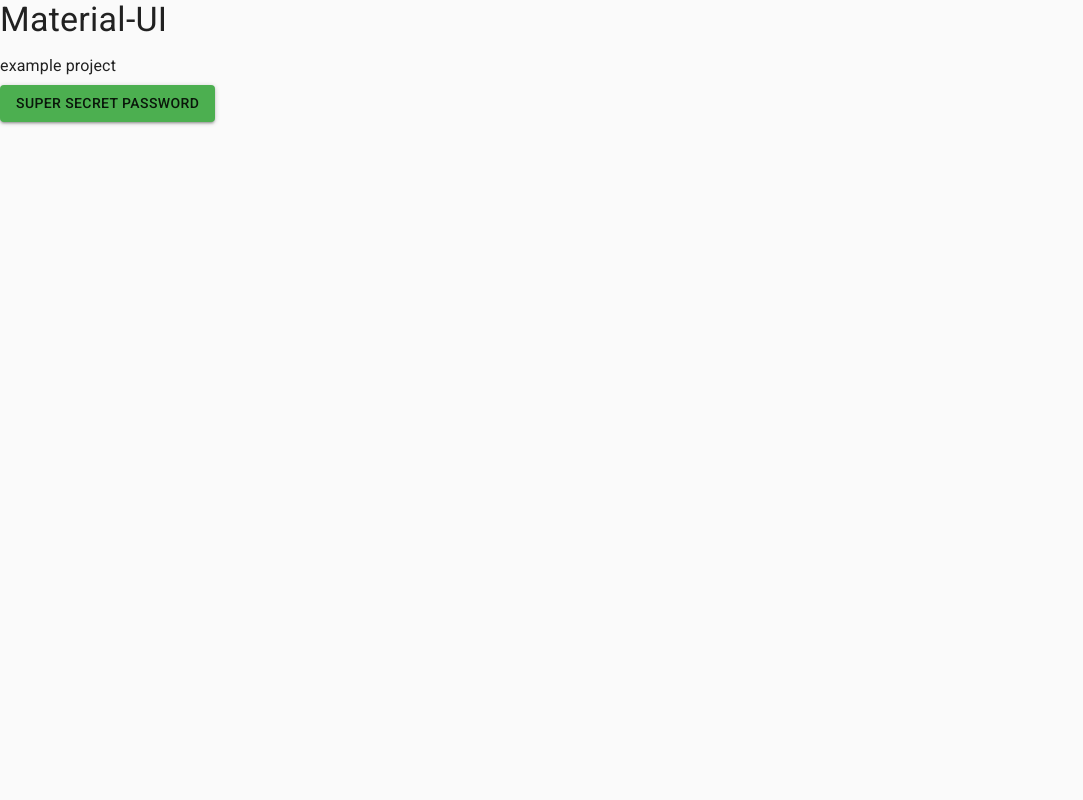
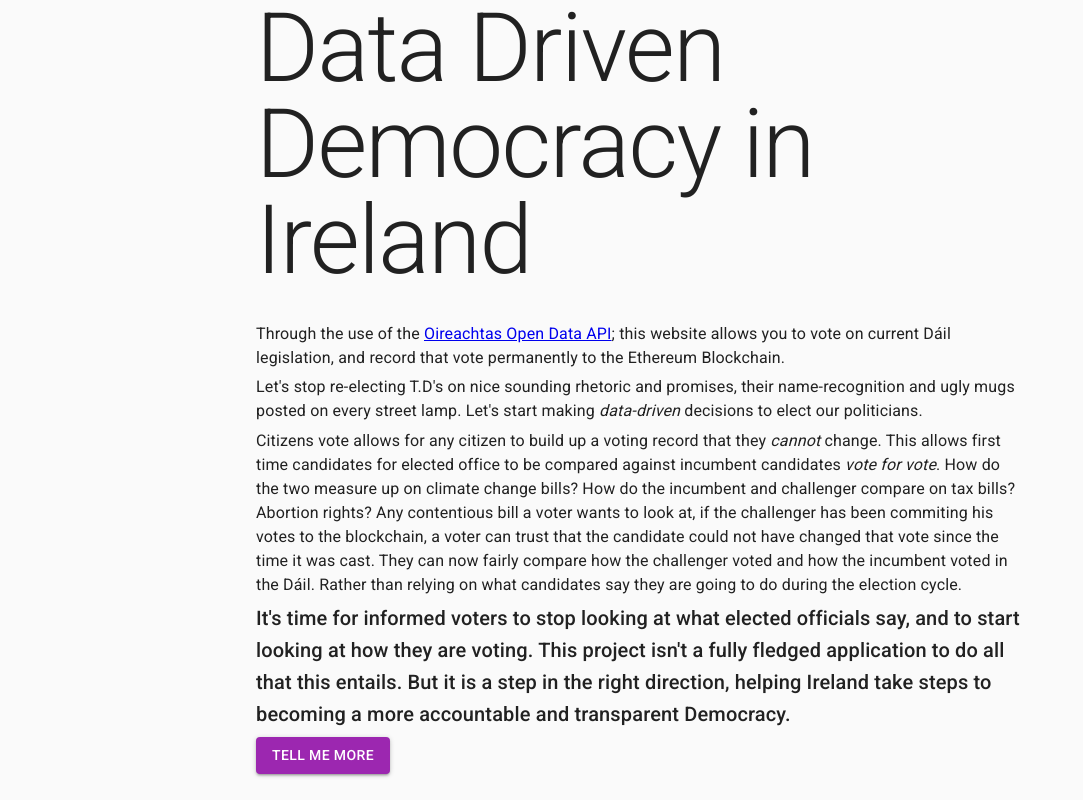
Before and after one commit to OisinKyne/citizens-vote, a React (Create React App) app: page / in a window 1280 px wide. Shown: the whole page, without its empty margins (0-1083 px from the left). Built offline with nearby package versions, Linux system fonts and the light colour scheme.

Commit message:
some initial overview words sorted

```diff
--- a/public/index.html
+++ b/public/index.html
@@ -3,15 +3,24 @@
   <head>
     <meta charset="utf-8" />
     <link rel="shortcut icon" href="%PUBLIC_URL%/favicon.ico" />
-    <meta name="viewport" content="minimum-scale=1, initial-scale=1, width=device-width, shrink-to-fit=no">
+    <meta
+      name="viewport"
+      content="minimum-scale=1, initial-scale=1, width=device-width, shrink-to-fit=no"
+    />
     <meta name="theme-color" content="#000000" />
     <!--
       manifest.json provides metadata used when your web app is installed on a
       user's mobile device or desktop. See https://developers.google.com/web/fundamentals/web-app-manifest/
     -->
     <link rel="manifest" href="%PUBLIC_URL%/manifest.json" />
-    <link rel="stylesheet" href="https://fonts.googleapis.com/css?family=Roboto:300,400,500">
-    <link rel="stylesheet" href="https://fonts.googleapis.com/icon?family=Material+Icons">
+    <link
+      rel="stylesheet"
+      href="https://fonts.googleapis.com/css?family=Roboto:300,400,500"
+    />
+    <link
+      rel="stylesheet"
+      href="https://fonts.googleapis.com/icon?family=Material+Icons"
+    />
     <!--
       Notice the use of %PUBLIC_URL% in the tags above.
       It will be replaced with the URL of the `public` folder during the build.
--- a/src/App.tsx
+++ b/src/App.tsx
@@ -15,6 +15,9 @@
   }
 });
 
+/**
+ * Main page. Outlines what this website is for and contains the sub modules for voting and onboarding.
+ */
 class App extends React.Component {
   state = {
     open: false
@@ -36,8 +39,8 @@
     const { open } = this.state;
 
     return (
-      <div>
-        <Dialog open={open} onClose={this.handleClose}>
+      <div className={"centerColumn"}>
+        {/* <Dialog open={open} onClose={this.handleClose}>
           <DialogTitle>Super Secret Password</DialogTitle>
           <DialogContent>
             <DialogContentText>1-2-3-4-5</DialogContentText>
@@ -47,19 +50,44 @@
               OK
             </Button>
           </DialogActions>
-        </Dialog>
-        <Typography variant="h4" gutterBottom>
-          Material-UI
+        </Dialog> */}
+        <Typography variant="h1" gutterBottom>
+          Data Driven Democracy in Ireland
         </Typography>
-        <Typography variant="subtitle1" gutterBottom>
-          example project
+        <Typography variant="body1" gutterBottom>
+          Through the use of the{" "}
+          <a href="https://api.oireachtas.ie/">Oireachtas Open Data API</a>;
+          this website allows you to vote on current Dáil legislation, and
+          record that vote permanently to the Ethereum Blockchain.
         </Typography>
-        <Button
-          variant="contained"
-          color="secondary"
-          onClick={this.handleClick}
-        >
-          Super Secret Password
+        <Typography variant="body1" gutterBottom>
+          Let's stop re-electing T.D's on nice sounding rhetoric and promises,
+          their name-recognition and ugly mugs posted on every street lamp.
+          Let's start making <i>data-driven</i> decisions to elect our
+          politicians.
+        </Typography>
+        <Typography variant="body1" gutterBottom>
+          Citizens vote allows for any citizen to build up a voting record that
+          they <em>cannot</em> change. This allows first time candidates for
+          elected office to be compared against incumbent candidates{" "}
+          <i>vote for vote</i>. How do the two measure up on climate change
+          bills? How do the incumbent and challenger compare on tax bills?
+          Abortion rights? Any contentious bill a voter wants to look at, if the
+          challenger has been commiting his votes to the blockchain, a voter can
+          trust that the candidate could not have changed that vote since the
+          time it was cast. They can now fairly compare how the challenger voted
+          and how the incumbent voted in the Dáil. Rather than relying on what
+          candidates say they are going to do during the election cycle.
+        </Typography>
+        <Typography variant="h6" gutterBottom>
+          It's time for informed voters to stop looking at what elected
+          officials say, and to start looking at how they are voting. This
+          project isn't a fully fledged application to do all that this entails.
+          But it is a step in the right direction, helping Ireland take steps to
+          becoming a more accountable and transparent Democracy.
+        </Typography>
+        <Button variant="contained" color="primary" onClick={this.handleClick}>
+          Tell Me More
         </Button>
       </div>
     );
--- a/src/index.css
+++ b/src/index.css
@@ -1,10 +1,18 @@
 body {
-  margin: 0;
+  max-width: 100%;
+  margin: 0px;
   -webkit-font-smoothing: antialiased;
   -moz-osx-font-smoothing: grayscale;
 }
 
+.centerColumn {
+  margin: auto;
+  max-width: 960px;
+  width: 60%;
+  min-width: 500px;
+}
+
 code {
-  font-family: source-code-pro, Menlo, Monaco, Consolas, 'Courier New',
+  font-family: source-code-pro, Menlo, Monaco, Consolas, "Courier New",
     monospace;
 }
```
